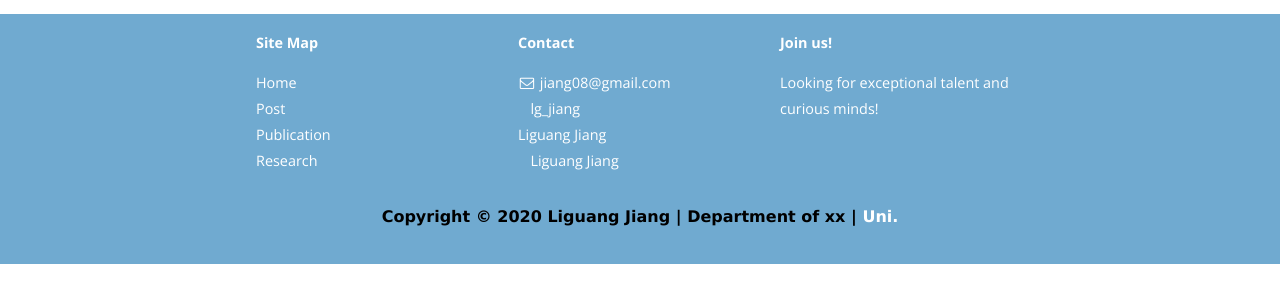
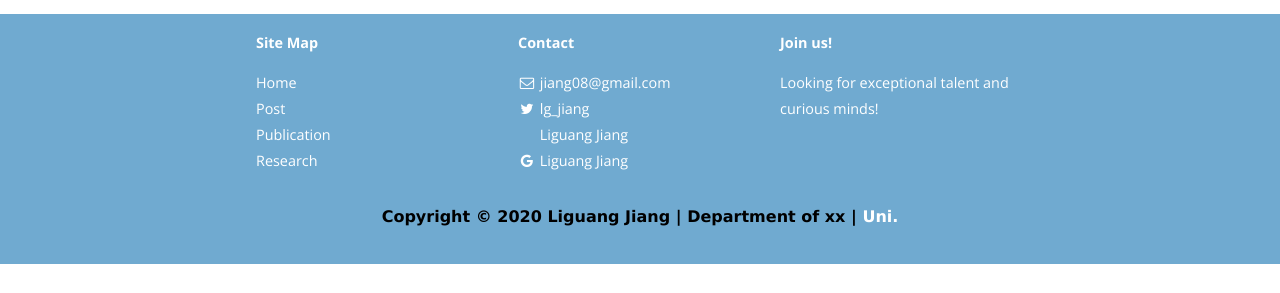
Before and after one commit to 12530/rshydro, a Jekyll site: the page built from index.html, in a window 1280 px wide. Shown: the part 573-866 px from the top of the page. Built offline with Jekyll 4.4.1, drawn with Linux system fonts in a browser that asks for light colours; nearby versions of some CDN libraries.

Commit message:
Update footer.html

```diff
--- a/_includes/footer.html
+++ b/_includes/footer.html
@@ -30,7 +30,7 @@
           {% if social.url != "" %}
           <li>
             <a href="{{ social.url }}" title="{{ social.desc }}">
-              <i class="fab fa-{{ social.icon }}"></i>
+              <i class="fa fa-{{ social.icon }}"></i>
               <span class="username">{% if social.username %}{{ social.username }}{% else %}{{ social.name }}{% endif %}</span>
             </a>
           </li>
```
